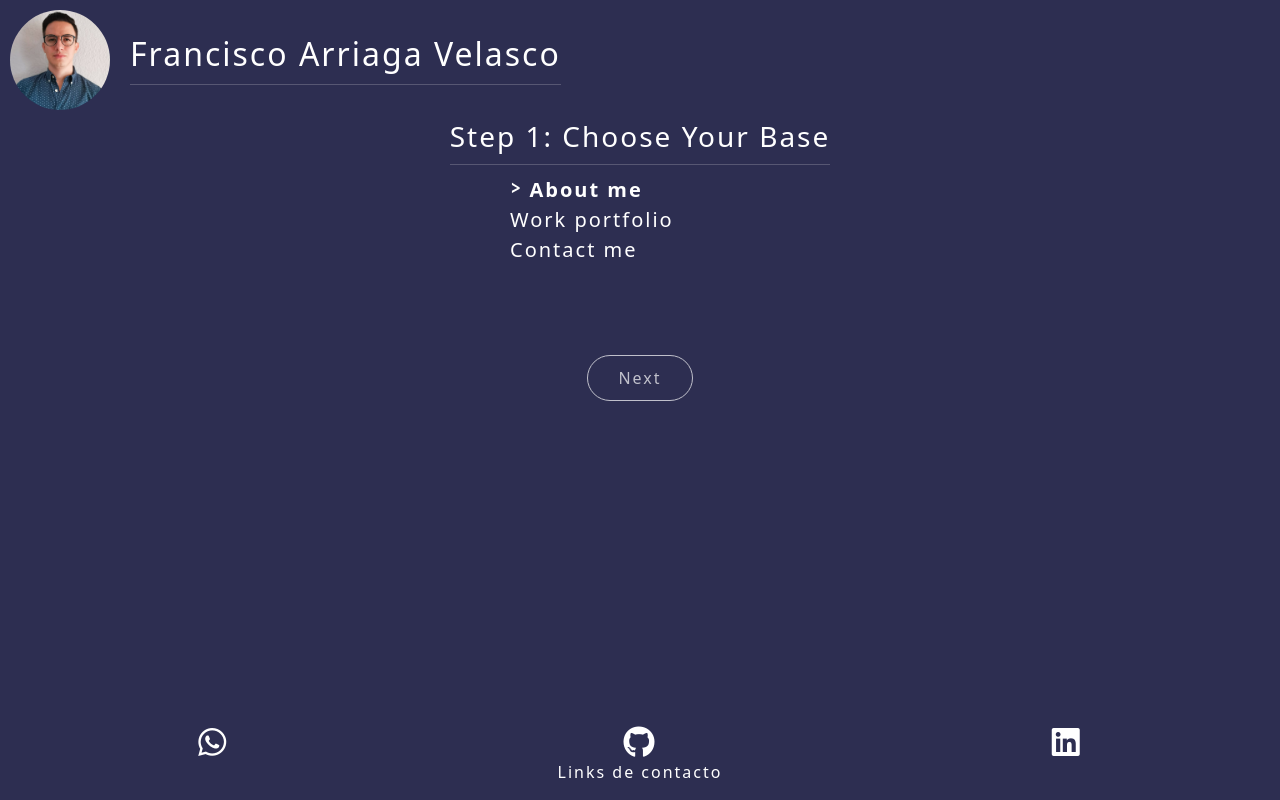
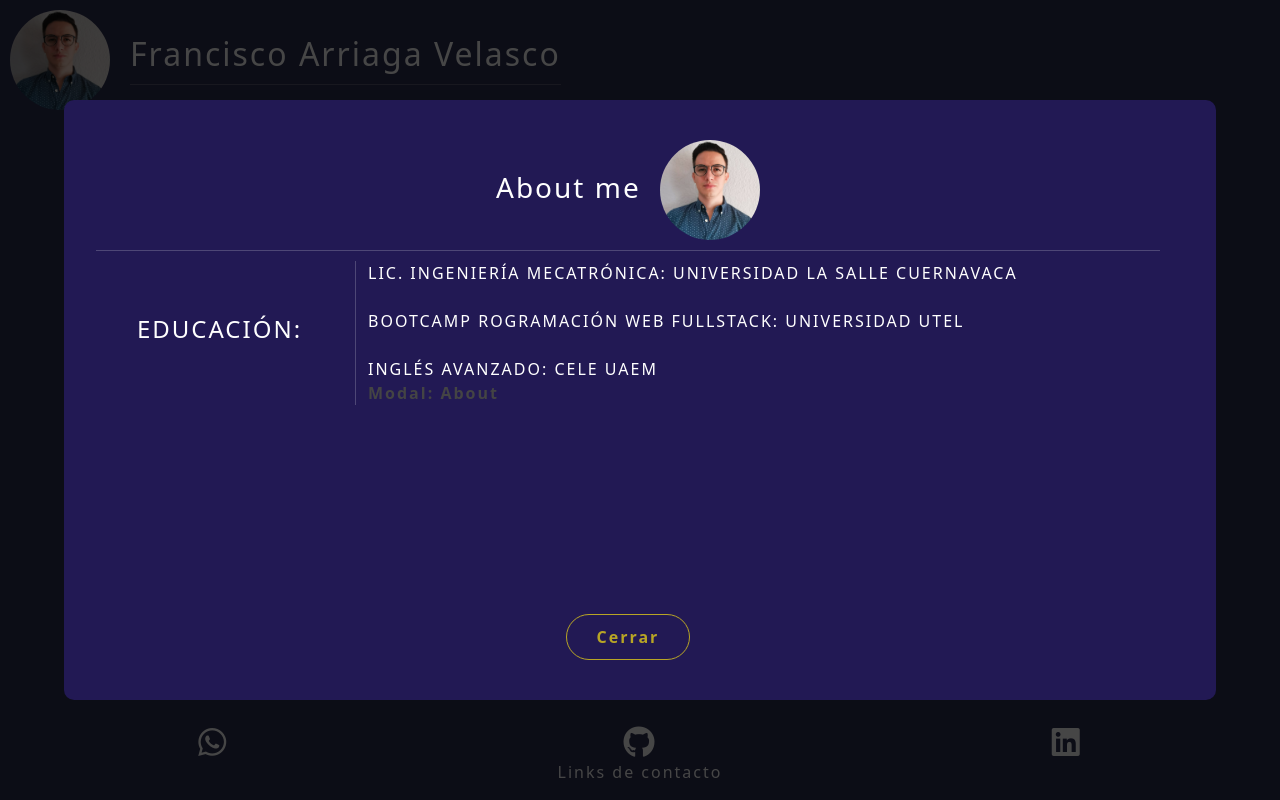
Before and after one commit to arrrriaga/portafolio-proyectos, a React (Create React App) app: page /base in a window 1280 px wide. Both pictures are taken after a click on the item "About me". Built offline with nearby package versions, Linux system fonts and the light colour scheme.

Commit message:
About y contact funcionando

```diff
--- a/src/components/BackDrop/index.js
+++ b/src/components/BackDrop/index.js
@@ -13,7 +13,7 @@ const backDrop = {
   },
 };
 
-const Backdrop = ({ showModal, setShowModal }) => {
+const Backdrop = ({ showModal, setShowModal, dataModal }) => {
   const closeModal = () => {
     setShowModal(false);
   };
@@ -29,7 +29,7 @@ const Backdrop = ({ showModal, setShowModal }) => {
             initial="hidden"
             animate="visible"
           ></motion.div>
-          <Modal closeModal={closeModal} />
+          <Modal closeModal={closeModal} dataModal={dataModal} />
         </>
       )}
     </AnimatePresence>
--- a/src/components/Modal/Modal.css
+++ b/src/components/Modal/Modal.css
@@ -6,7 +6,8 @@
   top: 0;
   left: 0;
   right: 0;
-  margin: 0 auto auto;
+  bottom: 0;
+  margin: auto auto auto;
   padding: 40px 20px;
   background-color: rgb(34, 25, 84);
   border-radius: 10px;
--- a/src/components/Modal/index.js
+++ b/src/components/Modal/index.js
@@ -3,9 +3,12 @@ import "./Modal.css";
 import { motion, AnimatePresence } from "framer-motion";
 import { Col, Container, Row } from "react-bootstrap";
 import profile from "../../images/profile.jpg";
+import { useEffect, useState } from "react";
 
-const Modal = ({ closeModal }) => {
-  const contenido = {
+const Modal = ({ closeModal, dataModal }) => {
+  const [contenido, setContenido] = useState({});
+
+  const contenidoAbout = {
     imagen: profile,
     title: "About me",
     title2: "EDUCACIÓN:",
@@ -13,15 +16,43 @@ const Modal = ({ closeModal }) => {
     LI2: "BOOTCAMP ROGRAMACIÓN WEB FULLSTACK: UNIVERSIDAD UTEL",
     LI3: "INGLÉS AVANZADO: CELE UAEM",
   };
+  const contenidoContact = {
+    imagen: profile,
+    title: "Contact",
+    title2: "Mis redes socials:",
+    LI1: "LIC. INGENIERÍA MECATRÓNICA: UNIVERSIDAD LA SALLE CUERNAVACA",
+    LI2: "BOOTCAMP ROGRAMACIÓN WEB FULLSTACK: UNIVERSIDAD UTEL",
+    LI3: "INGLÉS AVANZADO: CELE UAEM",
+  };
+
+  const setearContenidoAbout = () => {
+    setContenido(contenidoAbout);
+  };
+  const setearContenidoContact = () => {
+    setContenido(contenidoContact);
+  };
+
+  useEffect(
+    () => {
+      console.log(dataModal);
+      dataModal === "About" ? setearContenidoAbout() : setearContenidoContact();
+    },
+    // eslint-disable-next-line react-hooks/exhaustive-deps
+    [dataModal]
+  );
+
   const modal = {
     hidden: {
       y: "-100vh",
       opacity: 0,
     },
     visible: {
-      y: "10%",
+      y: "0",
       opacity: 1,
       transition: {},
+    },
+    exit: {
+      y: "-100vh",
     },
   };
   return (
@@ -31,7 +62,7 @@ const Modal = ({ closeModal }) => {
         variants={modal}
         initial="hidden"
         animate="visible"
-        exit="hidden"
+        exit="exit"
       >
         <Container className="modalContainer">
           <Row className="contenedor">
@@ -61,6 +92,9 @@ const Modal = ({ closeModal }) => {
                     <li>{contenido.LI2}</li>
                     <br />
                     <li>{contenido.LI3}</li>
+                    <li>
+                      <p>Modal: {dataModal}</p>
+                    </li>
                   </ul>
                 </Row>
               </Col>
--- a/src/pages/Base/index.js
+++ b/src/pages/Base/index.js
@@ -1,8 +1,14 @@
 import React from "react";
 import "./Base.css";
 import { motion } from "framer-motion";
-// import { Link } from "react-router-dom";
+import { Link } from "react-router-dom";
 import { Col, Row } from "react-bootstrap";
+
+const listItem = {
+  hover: { scale: 1.1, originX: 0, color: "#f8e112" },
+  visible: { type: "spring", stiffness: 300 },
+};
+
 const buttonVariants = {
   hover: {
     scale: 1.1,
@@ -45,8 +51,7 @@ const nexVariants = {
   },
 };
 
-const Base = ({ addBase, portafolioa, setShowModal }) => {
-  const bases = ["About me", "Work portfolio", "Contact me"];
+const Base = ({ portafolioa, setShowModal, setDataModal }) => {
   return (
     <motion.div
       className="base-container"
@@ -64,19 +69,42 @@ const Base = ({ addBase, portafolioa, setShowModal }) => {
         <Row className="RowBase d-flex justify-content-center">
           <Col className="d-flex justify-content-center">
             <ul>
-              {bases.map((base) => {
-                let spanClass = portafolioa.base === base ? "active" : "";
-                return (
-                  <motion.li
-                    key={base}
-                    onClick={() => addBase(base)}
-                    whileHover={{ scale: 1.1, originX: 0, color: "#f8e112" }}
-                    transition={{ type: "spring", stiffness: 300 }}
-                  >
-                    <span className={spanClass}>{base}</span>
-                  </motion.li>
-                );
-              })}
+              <motion.li
+                key={"1"}
+                onClick={() => {
+                  setDataModal("About");
+                  setShowModal(true);
+                }}
+                variants={listItem}
+                whileHover="hover"
+                transition="visible"
+              >
+                <span>About me</span>
+              </motion.li>
+
+              <Link to="/toppings" style={{ color: "white" }}>
+                <motion.li
+                  key={"2"}
+                  variants={listItem}
+                  whileHover="hover"
+                  transition="visible"
+                >
+                  <span>Work portfolio</span>
+                </motion.li>
+              </Link>
+
+              <motion.li
+                key={"3"}
+                onClick={() => {
+                  setDataModal("Contact");
+                  setShowModal(true);
+                }}
+                variants={listItem}
+                whileHover="hover"
+                transition="visible"
+              >
+                <span>Contact me</span>
+              </motion.li>
             </ul>
           </Col>
         </Row>
--- a/src/router/AppRouter.js
+++ b/src/router/AppRouter.js
@@ -13,6 +13,7 @@ import FooterComponent from "../components/Footer";
 const AppRouter = () => {
   const location = useLocation();
   const [portafolioa, setportafolioa] = useState({ base: "", toppings: [] });
+  const [dataModal, setDataModal] = useState("hola");
   const [showModal, setShowModal] = useState(false);
 
   const addBase = (base) => {
@@ -32,7 +33,12 @@ const AppRouter = () => {
     <div className="BodyContainer">
       <Header />
       {/* <Modal showModal={showModal} setShowModal={setShowModal} /> */}
-      <Backdrop showModal={showModal} setShowModal={setShowModal} />
+
+      <Backdrop
+        showModal={showModal}
+        setShowModal={setShowModal}
+        dataModal={dataModal}
+      />
 
       <main>
         <AnimatePresence mode="wait" onExitComplete={() => setShowModal(false)}>
@@ -45,6 +51,7 @@ const AppRouter = () => {
                   addBase={addBase}
                   portafolioa={portafolioa}
                   setShowModal={setShowModal}
+                  setDataModal={setDataModal}
                 />
               }
             />
```
